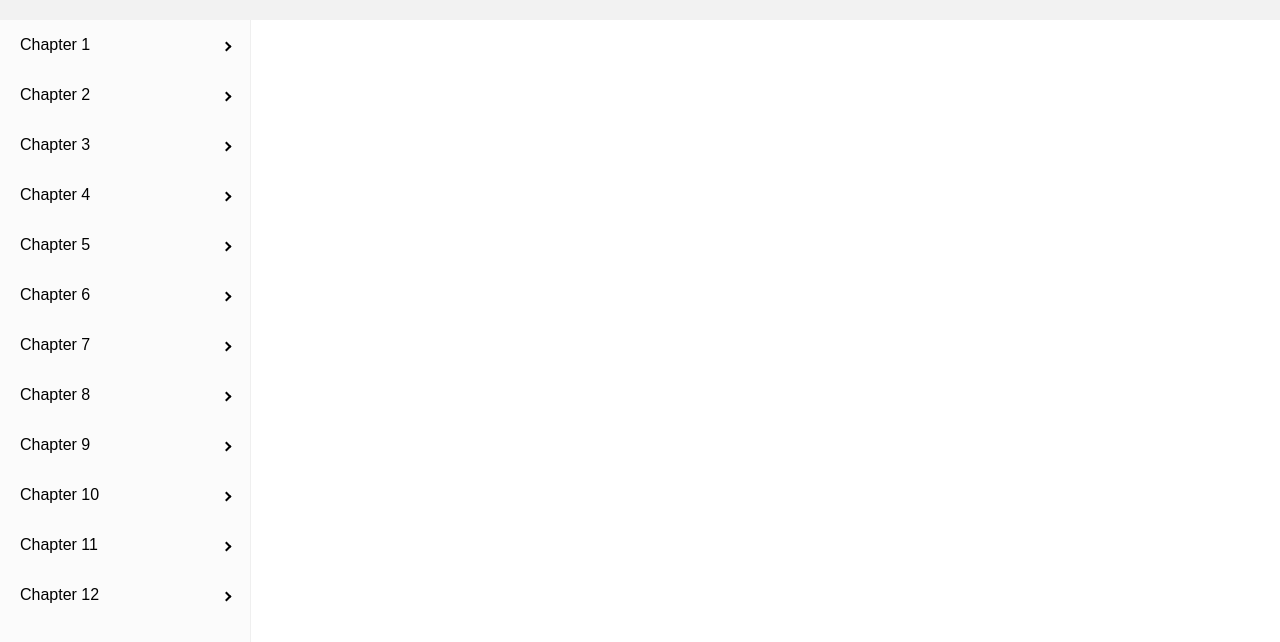
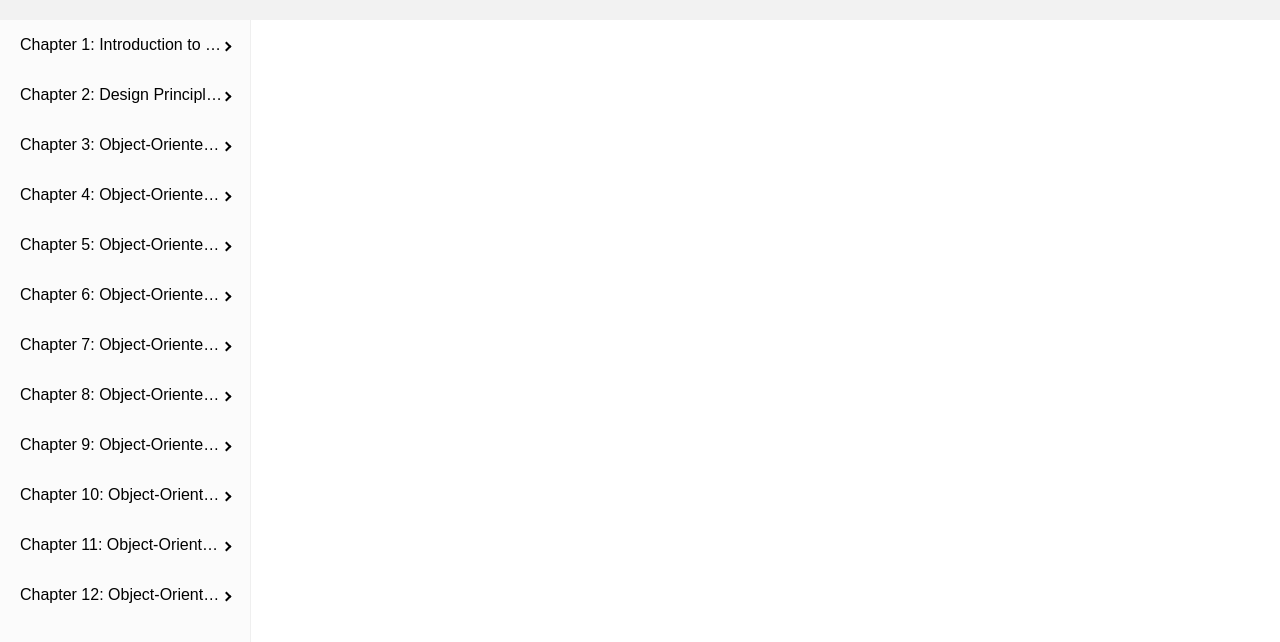
Before and after one commit to hieutrtr/kr_final, a React (Create React App) app in the folder workspace/: page / in a window 1280 px wide. Shown: the top 642 px of the page. Built offline with nearby package versions, Linux system fonts and the light colour scheme; the HTML template or start-up script is replaced by a standard one.

Commit message:
Refactor SideBar.js to display chapter titles in the SubMenu labels.
# Aider chat conversation:

```diff
--- a/workspace/src/components/SideBar.js
+++ b/workspace/src/components/SideBar.js
@@ -13,7 +13,7 @@ function SideBar() {
     <Sidebar>
       <Menu iconShape="square">
         {chapters.map(chapter => (
-          <SubMenu key={`chapter-${chapter.id}`} label={`Chapter ${chapter.id}`}>
+          <SubMenu title={`${chapter.title}`} key={`chapter-${chapter.id}`} label={`Chapter ${chapter.id}: ${chapter.title}`}>
             {chapter.articles.map(article => (
               <MenuItem key={`article-${chapter.id}-${article.id}`}>
                 {article.title}
```
